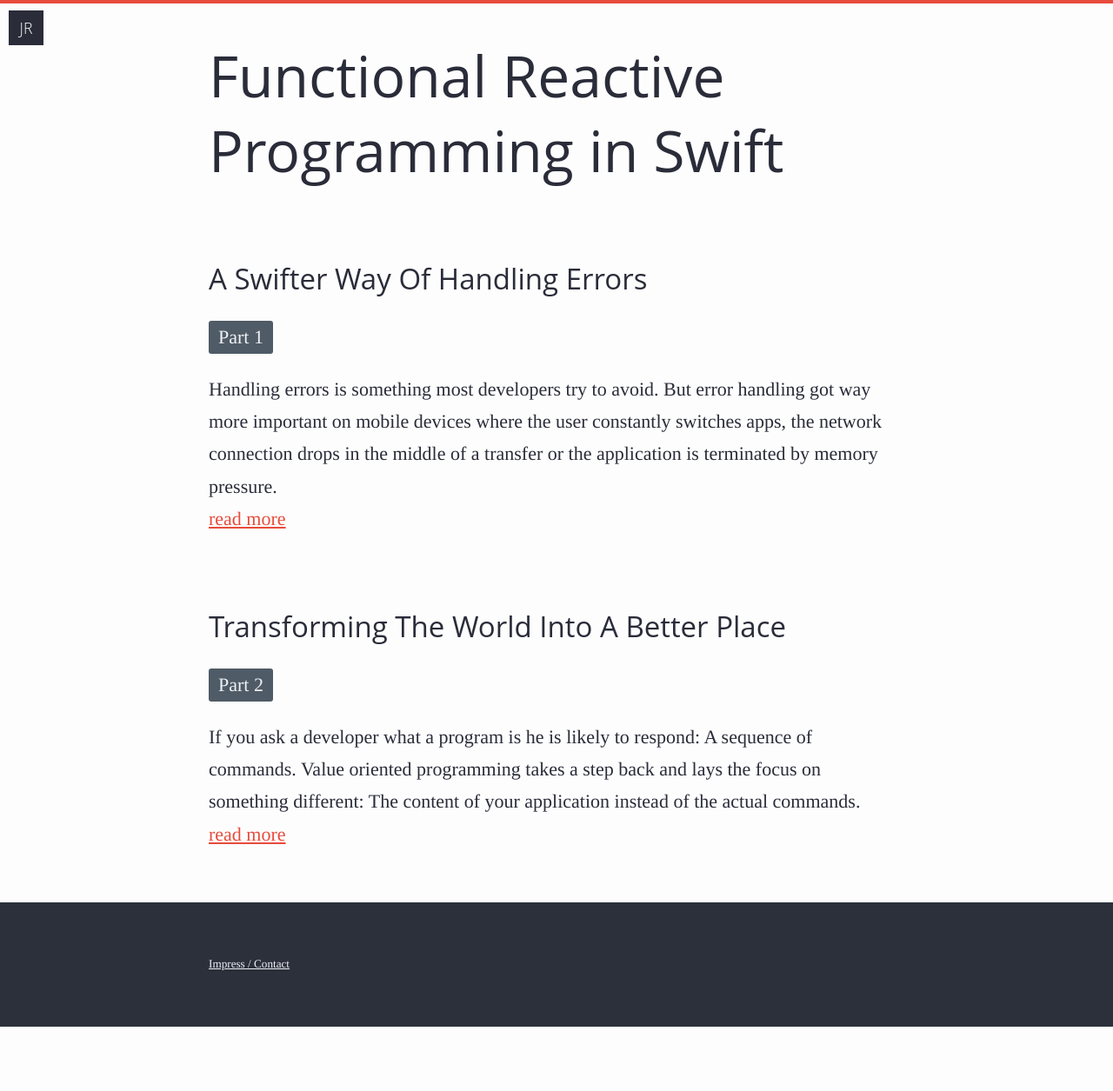
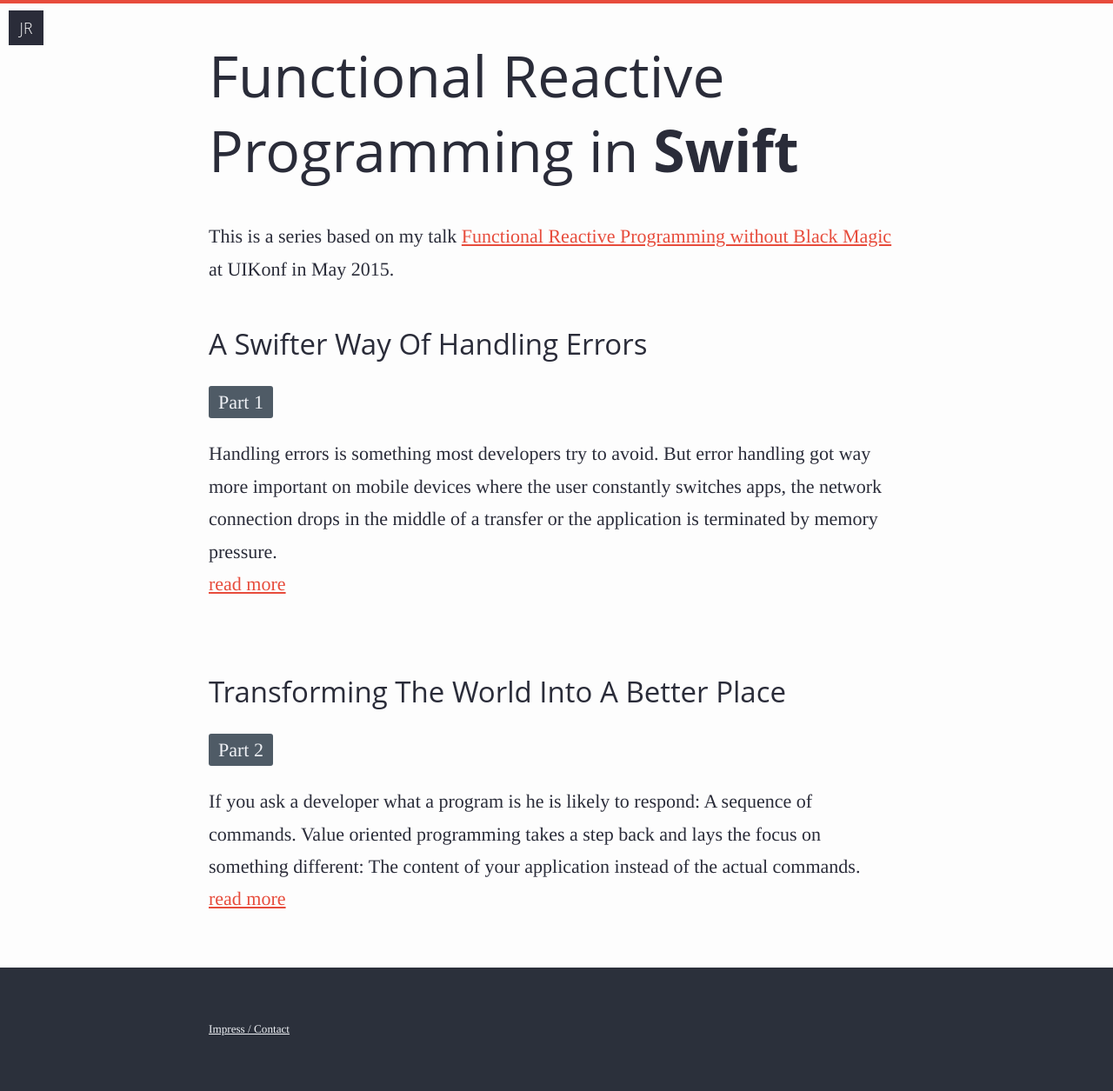
Before and after one commit to JensRavens/jensravens.github.io, a Jekyll site: the page built from series/functional-reactive-programming-in-swift.html, in a window 1280 px wide. Shown: the whole page at 87% size. Built offline with Jekyll 4.4.1, drawn with Linux system fonts in a browser that asks for light colours; Markdown is read by kramdown in place of the engine named in the settings; before the commit the page ends 1181 px from its top, so only the background shows below that.

Commit message:
add series description

```diff
--- a/series/functional-reactive-programming-in-swift.html
+++ b/series/functional-reactive-programming-in-swift.html
@@ -4,7 +4,9 @@ series: Functional Reactive Programming in Swift
 permalink: /series/functional-reactive-programming-in-swift/
 ---
 
-<h1>{{page.series}}</h1>
+<h1>Functional Reactive Programming in <em>Swift</em></h1>
+
+This is a series based on my talk <a href="http://www.slideshare.net/jensravens/functional-reactive-programming-without-black-magic">Functional Reactive Programming without Black Magic</a> at UIKonf in May 2015.
 
 {% for post in site.posts reversed %}
   {% if post.series == page.series %}
```
